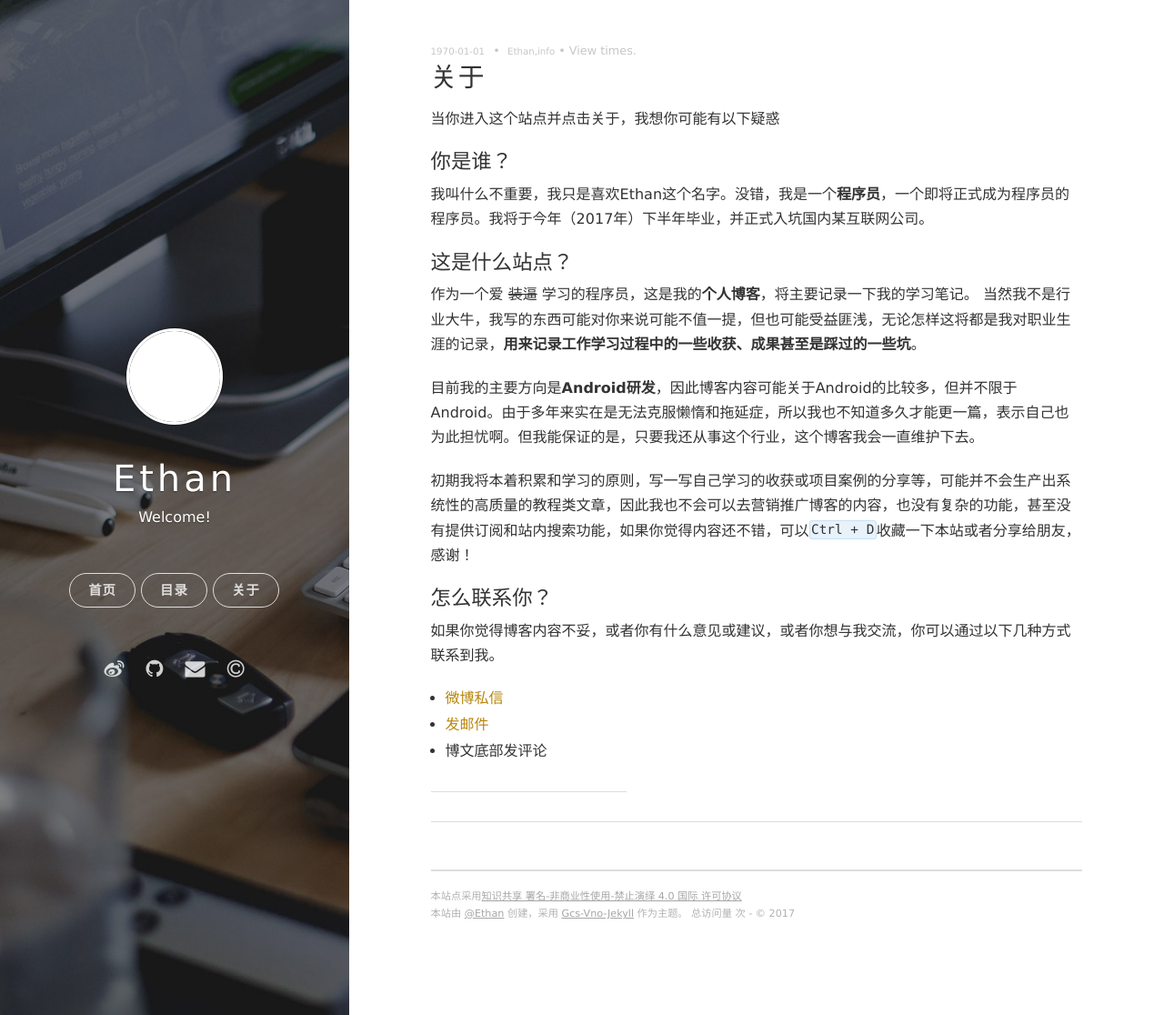
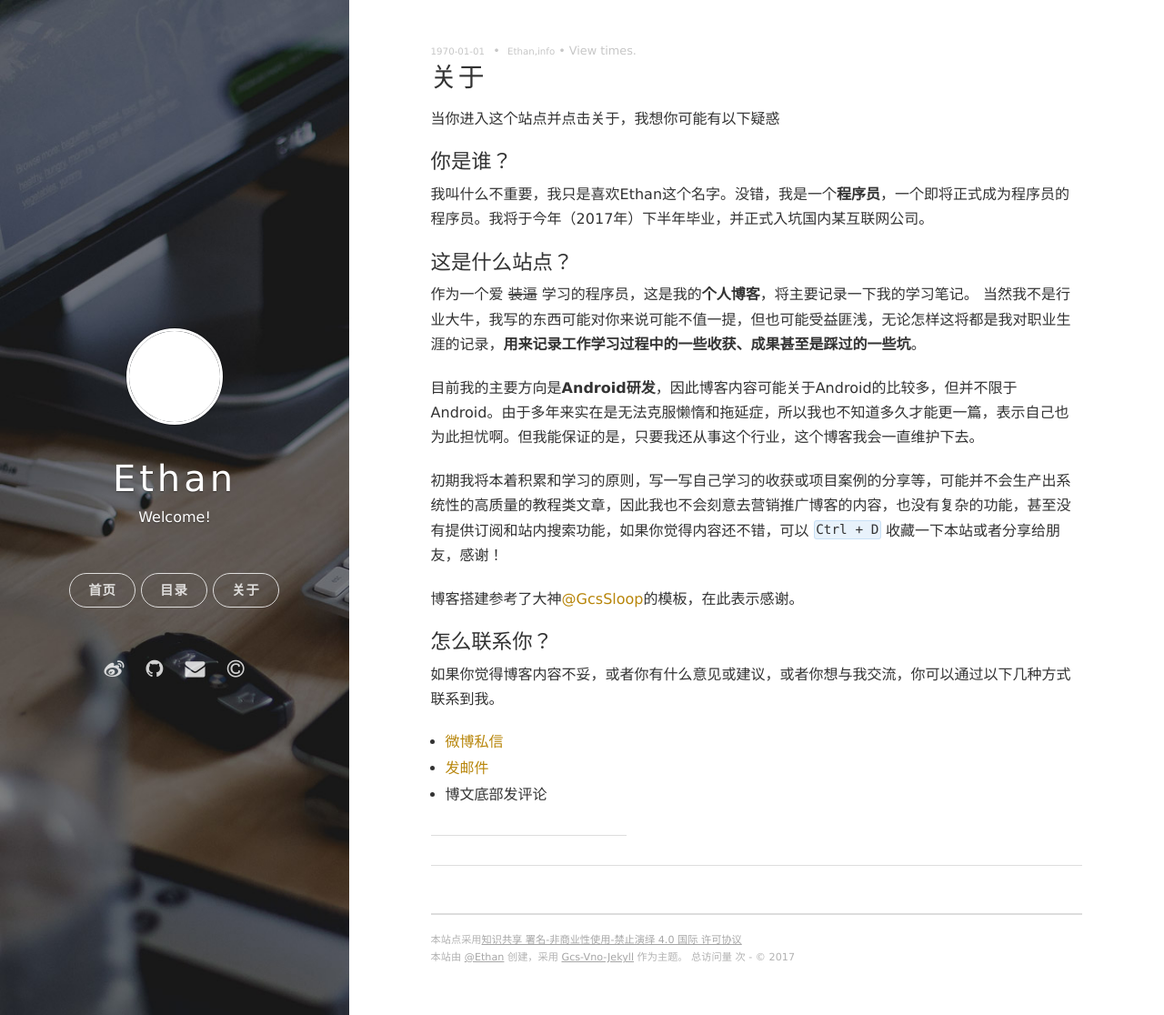
Before and after one commit to Ethan-9606/Ethan-9606.github.io, a Jekyll site: the page built from _posts/1970-01-01-about.md, in a window 1280 px wide and 1116 px high. Shown: the whole window at 91% size. Built offline with Jekyll 4.4.1, drawn with Linux system fonts in a browser that asks for light colours; nearby versions of some CDN libraries; comment, search, counter and statistics services are not loaded.

Commit message:
edit info

```diff
--- a/_posts/1970-01-01-about.md
+++ b/_posts/1970-01-01-about.md
@@ -23,7 +23,10 @@ redirect_from:
 
 目前我的主要方向是**Android研发**，因此博客内容可能关于Android的比较多，但并不限于Android。由于多年来实在是无法克服懒惰和拖延症，所以我也不知道多久才能更一篇，表示自己也为此担忧啊。但我能保证的是，只要我还从事这个行业，这个博客我会一直维护下去。
 
-初期我将本着积累和学习的原则，写一写自己学习的收获或项目案例的分享等，可能并不会生产出系统性的高质量的教程类文章，因此我也不会可以去营销推广博客的内容，也没有复杂的功能，甚至没有提供订阅和站内搜索功能，如果你觉得内容还不错，可以`Ctrl + D`收藏一下本站或者分享给朋友，感谢！
+初期我将本着积累和学习的原则，写一写自己学习的收获或项目案例的分享等，可能并不会生产出系统性的高质量的教程类文章，因此我也不会刻意去营销推广博客的内容，也没有复杂的功能，甚至没有提供订阅和站内搜索功能，如果你觉得内容还不错，可以 `Ctrl + D` 收藏一下本站或者分享给朋友，感谢！
+
+
+博客搭建参考了大神[@GcsSloop](http://www.gcssloop.com/)的模板，在此表示感谢。
 
 
 ### 怎么联系你？
```
